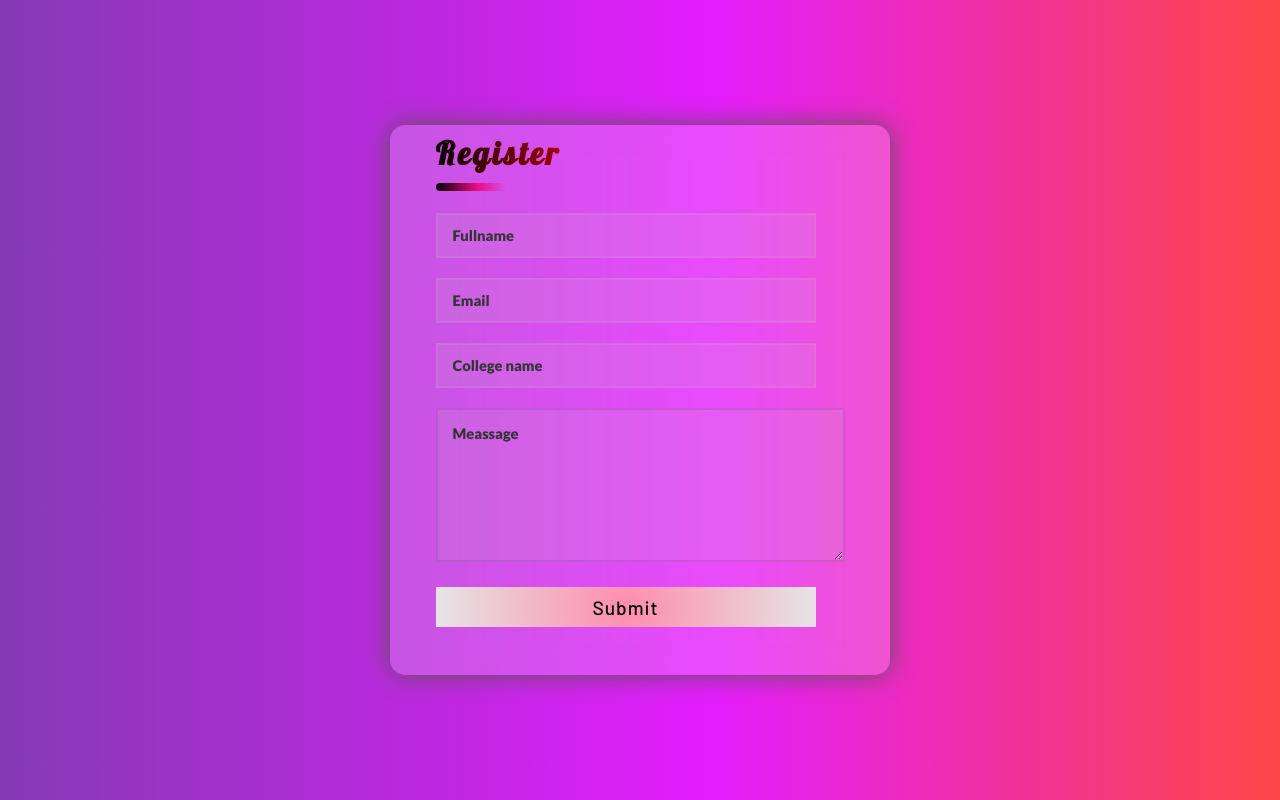
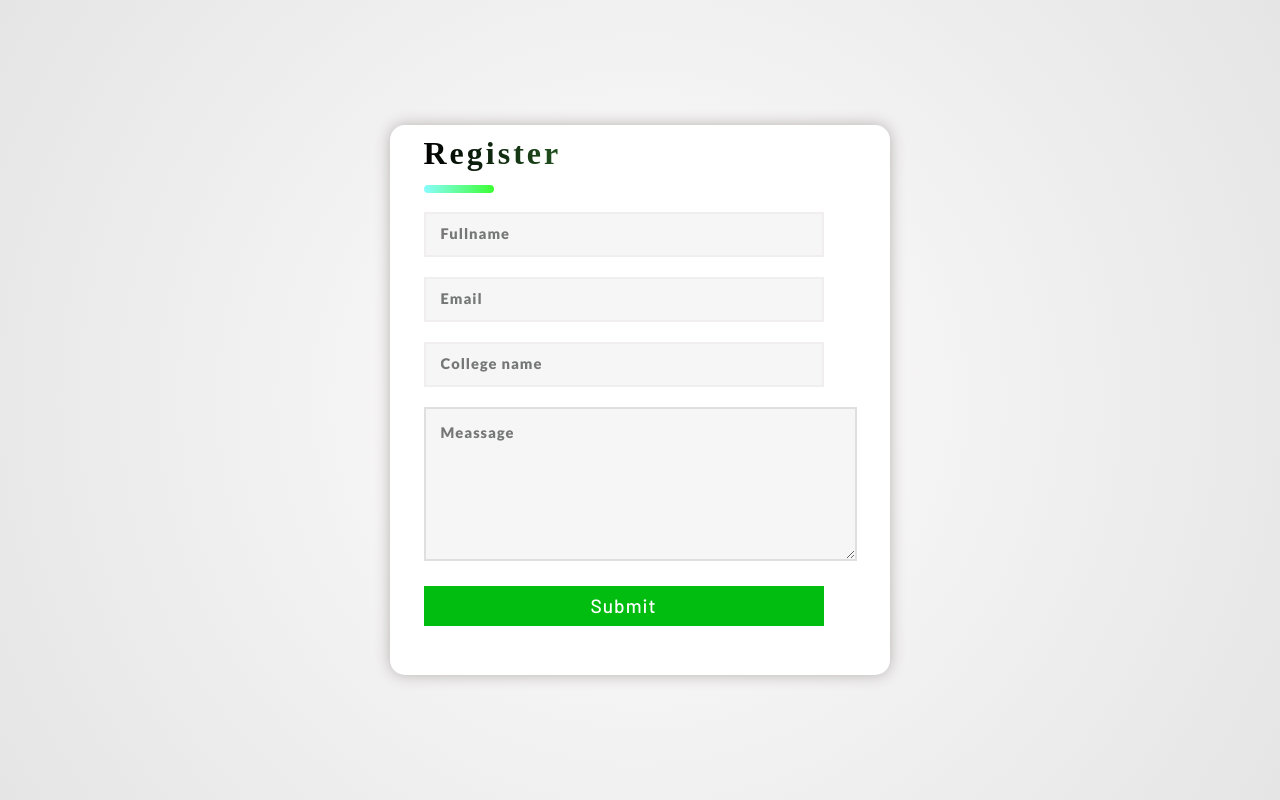
Before and after one commit to Sipu-982/Registration-Form, a plain HTML site: page index.html in a window 1280 px wide. Drawn offline with nearby package versions, Linux system fonts and the light colour scheme; a web font is replaced by a local one.

Commit message:
Code Updated

```diff
--- a/index.css
+++ b/index.css
@@ -1,6 +1,7 @@
 /* Google Fonts */
 @import url('https://fonts.googleapis.com/css2?family=Lobster&family=Playfair+Display:ital,wght@1,600&family=Source+Sans+3:ital,wght@0,200..900;1,200..900&display=swap');
 @import url('https://fonts.googleapis.com/css2?family=Barlow:ital,wght@0,100;0,200;0,300;0,400;0,500;0,600;0,700;0,800;0,900;1,100;1,200;1,300;1,400;1,500;1,600;1,700;1,800;1,900&family=Lato:ital,wght@0,100;0,300;0,400;0,700;0,900;1,100;1,300;1,400;1,700;1,900&display=swap');
+@import url('https://fonts.googleapis.com/css2?family=Arsenal+SC:ital,wght@0,400;0,700;1,400;1,700&display=swap');
 
 
 *{
@@ -15,19 +16,17 @@ body{
     display: flex;
     justify-content: center;
     align-items: center;
-    background: linear-gradient(90deg, rgba(131,58,180,1) 0%, rgba(228,29,253,1) 56%, rgba(252,69,69,1) 100%);
+    background: radial-gradient(circle, rgb(250, 249, 239) 0%, rgb(249, 233, 238) 0%, rgba(255,253,253,1) 0%, rgba(229,229,229,1) 100%);
 }
 .container{
-    -webkit-backdrop-filter: blur(15px);
-    backdrop-filter: blur(15px);
-    background: rgba(255, 255, 255, 0.2);
+   background: #ffffff;
     position: relative;
     display: flex;
     justify-content: center;
     align-items: center;
     width: 500px;
     min-height: 550px;
-   box-shadow: 0 0 25px 0 rgb(94, 83, 83);
+   box-shadow: 0 0 15px 0 rgb(181, 176, 176);
     border-radius: 15px;
 }
 .form-content{
@@ -48,14 +47,14 @@ body{
     width: 70px;
     height: 8px;
     border-radius: 20px;
-    background: linear-gradient(90deg, rgba(16,1,25,1) 0%, rgba(0,0,0,1) 0%, rgba(0,0,0,1) 0%, rgba(238,14,130,1) 60%, transparent);}
-.form-title h2{
-    font-family: "Lobster", serif;
+    background: linear-gradient(90deg, rgba(16,1,25,1) 0%, rgba(0,0,0,1) 0%, rgba(137,252,253,1) 0%, rgba(60,255,51,1) 100%, transparent);
+}
+    .form-title h2{
+    font-family:"Arsenal SC", serif;
   font-weight: 800;
   letter-spacing: 3px;
   font-style: normal;
-  background: linear-gradient(to right,rgb(7, 0, 0),rgb(254, 5, 5),transparent);
-  -webkit-text-fill-color: transparent;
+  background: linear-gradient(90deg, rgba(16,1,25,1) 0%, rgba(0,0,0,1) 0%, rgba(0,0,0,1) 0%, rgba(103,255,96,1) 100%, rgba(252,69,69,1) 100%);  -webkit-text-fill-color: transparent;
   -webkit-background-clip: text;
   background-clip: text;
   font-size: 2em;
@@ -65,15 +64,14 @@ body{
     top: 50px;
     left: 0;
     width: 100px;
-    background: linear-gradient(to right, rgb(12, 0, 0),blue,transparent);
-    border-radius: 30px;
+    background: linear-gradient(90deg, rgba(16,1,25,1) 0%, rgba(0,0,0,1) 0%, rgba(0,0,0,1) 0%, rgba(103,255,96,1) 100%, rgba(252,69,69,1) 100%);    border-radius: 30px;
     height: 8px;
 }
 .form-input{
     padding: 10px 0;
 }
 .form-input input{
-    width: 380px;
+    width: 400px;
     height: 45px;
     padding: 0 15px;
     background: rgba(197, 195, 195, 0.148);
@@ -85,34 +83,35 @@ body{
     transition: border-color 0.3s;
 }
 .form-input input:focus{
-    border-color: rgb(179, 224, 254);
+    border-color: rgb(2, 254, 2);
 }
 .form-input button{
-  width: 380px;
+  width: 400px;
   height: 40px;
   border: none;
   outline: none;
-  background: radial-gradient(circle, rgba(243,231,85,1) 0%, rgba(255,140,174,1) 0%, rgba(229,229,229,1) 100%, rgba(239,183,183,1) 100%);
   transition: 0.4s;
   font-family: "Barlow", serif;
   font-weight: 500;
   font-style: normal;
-  color: #000;
+  color: #ffffff;
   letter-spacing: 1px;
+  background-color: rgb(0, 189, 16);
   font-size: 1.2em;
   cursor: pointer;
 }
 .form-input button:hover{
-    transform: scale(1.01);
-    box-shadow: 0 0 15px 0 rgb(238, 186, 232);
+    transform: scale(1.0);
+    box-shadow: 0 0 15px 0 rgb(21, 243, 40);
 }
 /* input field placehoder */
 ::placeholder{
     font-family: "Lato", serif;
   font-weight: 900;
   font-style: normal;
-    color: rgb(51, 52, 52);
+    color: rgb(118, 119, 119);
     font-size: 1.1em;
+    letter-spacing: 1px;
 }
 /* textarea */
 .form-input textarea{
@@ -123,6 +122,16 @@ body{
     transition: border-color 0.3s;
 }
 .form-input textarea:focus{
-    border-color: rgb(179, 224, 254);
+    border-color: rgb(147, 255, 114);
 
 }
+
+@media screen and (max-width:600px){
+    .container{
+        width: 100%;
+        max-width: 400px;
+    }
+    .form-input input{
+
+    }
+}
--- a/index.html
+++ b/index.html
@@ -23,7 +23,7 @@
                     <input type="text" name="college" id="college" placeholder="College name" autocomplete="on">
                 </div>
                 <div class="form-input">
-                    <textarea name="Description" id="desc" name="desc" cols="45" rows="8" placeholder="Meassage" autocomplete="on"></textarea>
+                    <textarea name="Description" id="desc" name="desc" cols="48" rows="8" placeholder="Meassage" autocomplete="on"></textarea>
                 </div>
 
                 <div class="form-input">
--- a/index.js
+++ b/index.js
@@ -10,14 +10,16 @@ studentForm.addEventListener("submit",async (e)=>{
     const description = document.getElementById("desc").value;
 
 
-    const emailValid= /^[a-zA-Z0-9._%+-]+@[a-zA-Z0-9.-]+\.[a-zA-Z]{2,}$/;
+
+   if(!name||!email||!college||!description){
+    alert("All fields are mandatory")
+    return;
+   }
+   const emailValid= /^[a-zA-Z0-9._%+-]+@[a-zA-Z0-9.-]+\.[a-zA-Z]{2,}$/;
     if (!emailValid.test(email)) {
         alert("Please enter a valid email address");
         return;
     }
-   if(!name||!email||!college||!description){
-    alert("All fields are mandatory")
-   }
     console.log("Form data:", {name,email,college,description});
 
     try {
```
